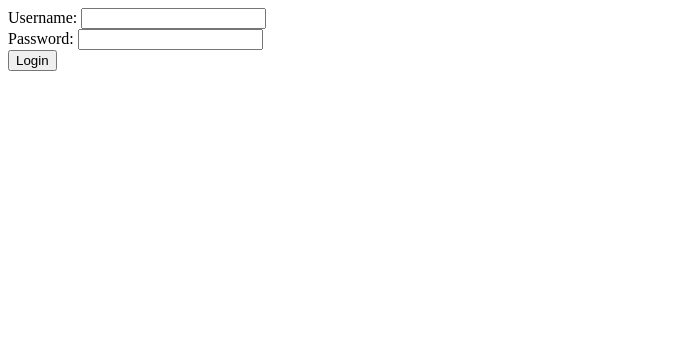
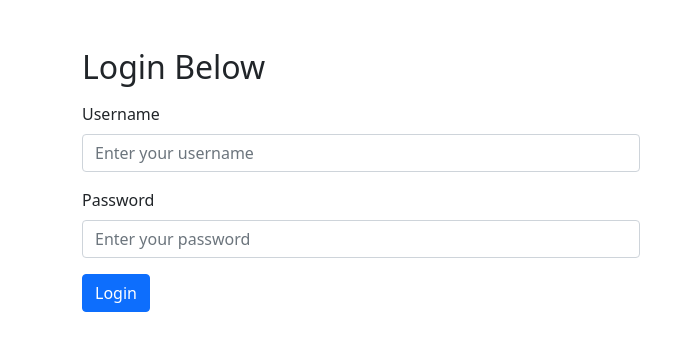
Before and after one commit to rg3pzr/Database_Final_Project, a PHP site: page /login.php in a window 1280 px wide. Shown: the top 351 px of the page, without its empty margins (0-695 px from the left). Run offline with PHP 8.4, Linux system fonts and the light colour scheme.

Commit message:
changed login page

```diff
--- a/login.php
+++ b/login.php
@@ -24,12 +24,28 @@ if ($_SERVER["REQUEST_METHOD"] == "POST") {
 <head>
     <meta charset="UTF-8">
     <title>Login</title>
+    <!-- Include Bootstrap CSS -->
+    <link href="https://cdn.jsdelivr.net/npm/bootstrap@5.0.2/dist/css/bootstrap.min.css" rel="stylesheet" integrity="sha384-EVSTQN3/azprG1Anm3QDgpJLIm9Nao0Yz1ztcQTwFspd3yD65VohhpuuCOmLASjC" crossorigin="anonymous">
 </head>
 <body>
-    <form method="post">
-        Username: <input type="text" name="username"><br>
-        Password: <input type="password" name="password"><br>
-        <button type="submit">Login</button>
-    </form>
+    <div class="container mt-5">
+        <h2 class="mb-3">Login Below</h2>
+        <?php if(isset($error_message)): ?>
+            <div class="alert alert-danger" role="alert">
+                <?= htmlspecialchars($error_message) ?>
+            </div>
+        <?php endif; ?>
+        <form method="post" class="w-50">
+            <div class="mb-3">
+                <label for="usernameInput" class="form-label">Username</label>
+                <input type="text" class="form-control" id="usernameInput" name="username" placeholder="Enter your username" required>
+            </div>
+            <div class="mb-3">
+                <label for="passwordInput" class="form-label">Password</label>
+                <input type="password" class="form-control" id="passwordInput" name="password" placeholder="Enter your password" required>
+            </div>
+            <button type="submit" class="btn btn-primary">Login</button>
+        </form>
+    </div>
 </body>
 </html>
```
